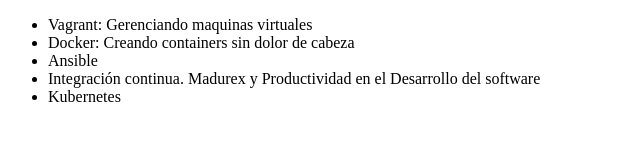
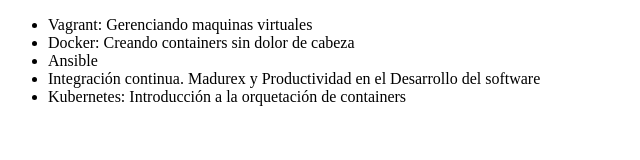
Before and after one commit to karinaGallardo/alura-git, a plain HTML site: page index.html in a window 1280 px wide. Shown: the whole page, without its empty margins (0-640 px from the left). Drawn offline with Linux system fonts and the light colour scheme.

Commit message:
modificando el nombre del curso de kubernetes

```diff
--- a/index.html
+++ b/index.html
@@ -10,7 +10,7 @@
          <li> Docker: Creando containers sin dolor de cabeza</li>
          <li> Ansible </li>
          <li> Integración  continua. Madurex y Productividad en el Desarrollo del software </li>
-         <li>Kubernetes</li>
+         <li>Kubernetes: Introducción a la orquetación de containers</li>
      </ul>
 </body>
 </html>
```
